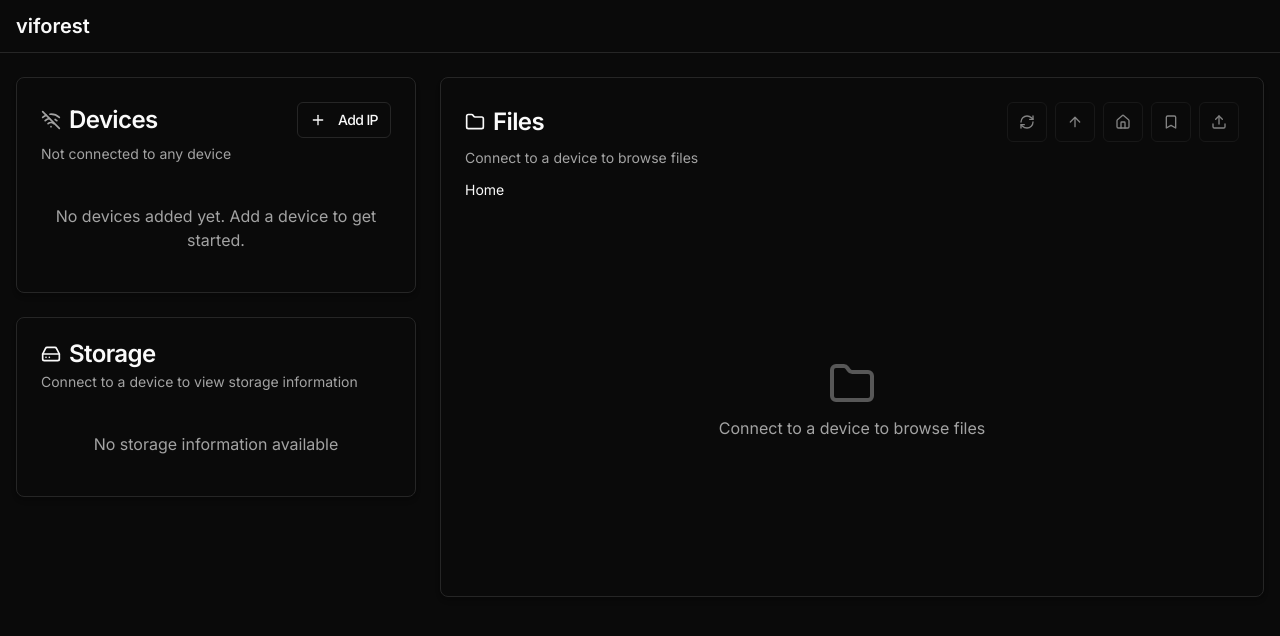
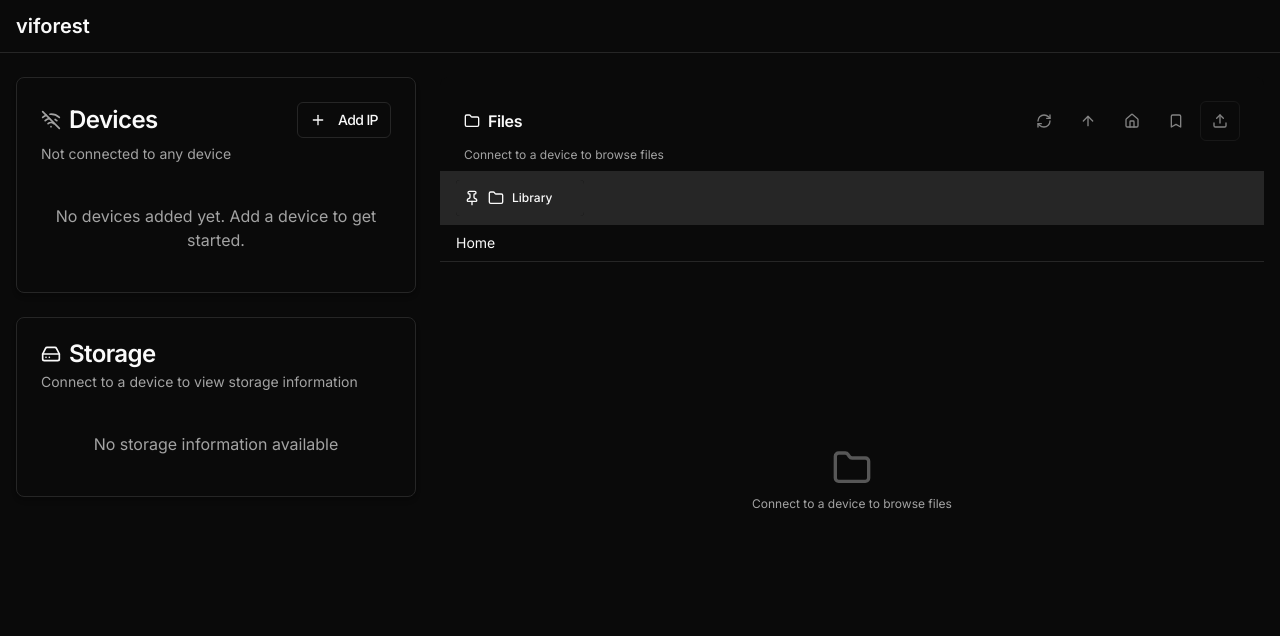
Before and after one commit to woflydev/viforest, a Next.js app in the folder viforest/: page / in a window 1280 px wide. Shown: the top 636 px of the page. Built offline with nearby package versions, Linux system fonts and the light colour scheme.

Commit message:
FEAT: fully working drag and drop!
with folder pinning
+ some more bugfixes

```diff
--- a/viforest/components/files/FileExplorer.tsx
+++ b/viforest/components/files/FileExplorer.tsx
@@ -4,15 +4,16 @@ import React, { useEffect, useState } from 'react';
 import {
   Card,
   CardContent,
-  CardDescription,
   CardHeader,
   CardTitle,
+  CardDescription,
 } from '@/components/ui/card';
-import {Button} from '@/components/ui/button'
+import { Button } from '@/components/ui/button';
 import { Tooltip, TooltipContent, TooltipTrigger } from '@/components/ui/tooltip';
 import { ScrollArea } from '@radix-ui/react-scroll-area';
 import {
-  Folder, ArrowUp, RefreshCw, Home, Loader2, Bookmark
+  Folder, ArrowUp, RefreshCw, Home, Loader2, Bookmark, X,
+  Pin
 } from 'lucide-react';
 import {
   Breadcrumb,
@@ -22,18 +23,18 @@ import {
   BreadcrumbPage,
   BreadcrumbSeparator,
 } from '@/components/ui/breadcrumb';
-import { motion, AnimatePresence } from 'framer-motion';
 import { FileTable } from './FileTable';
 import { UploadButton } from './UploadButton';
 import { UploadDialog } from '@/components/UploadDialog';
 import { useFileExplorer } from '@/hooks/useFileExplorer';
 import { DeviceConnection } from '@/types';
+import { defaultSavedPaths } from '@/config/savedPaths.config';
 
 interface FileExplorerProps {
   activeDevice: DeviceConnection | null;
 }
 
-type SavedPath = {
+export type SavedPath = {
   name: string;
   path: string;
   folderId: string;
@@ -53,23 +54,44 @@ export function FileExplorer({ activeDevice }: FileExplorerProps) {
     navigateUp,
   } = useFileExplorer(activeDevice);
 
-  const [savedPaths, setSavedPaths] = useState<SavedPath[]>([]);
   const [hoveredPathIndex, setHoveredPathIndex] = useState<number | null>(null);
   const [isDialogOpen, setIsDialogOpen] = useState(false);
   const [filesToUpload, setFilesToUpload] = useState<File[]>([]);
   const [targetFolderId, setTargetFolderId] = useState<string>('');
   const [targetAppType, setTargetAppType] = useState<string | undefined>();
 
-  // Load saved paths from localStorage
+  const [userSavedPaths, setUserSavedPaths] = useState<SavedPath[]>([]);
+  const [hydrated, setHydrated] = useState(false);
+
   useEffect(() => {
+    try {
       const stored = localStorage.getItem('savedPaths');
-    if (stored) setSavedPaths(JSON.parse(stored));
+      if (stored) {
+        const parsed = JSON.parse(stored);
+        if (Array.isArray(parsed)) setUserSavedPaths(parsed);
+      }
+    } catch (error) {
+      console.error('Error loading saved paths:', error);
+    }
+    setHydrated(true);
   }, []);
 
-  // Save to localStorage on update
   useEffect(() => {
-    localStorage.setItem('savedPaths', JSON.stringify(savedPaths));
-  }, [savedPaths]);
+    if (!hydrated) return;
+    try {
+      localStorage.setItem('savedPaths', JSON.stringify(userSavedPaths));
+    } catch (error) {
+      console.error('Error saving paths to localStorage:', error);
+    }
+  }, [userSavedPaths, hydrated]);
+
+  // Merge config and user paths, avoiding duplicates by folderId
+  const mergedSavedPaths = [
+    ...defaultSavedPaths,
+    ...userSavedPaths.filter(
+      userPath => !defaultSavedPaths.some(defaultPath => defaultPath.folderId === userPath.folderId)
+    ),
+  ];
 
   const handleSavePath = () => {
     const newPath = {
@@ -78,7 +100,11 @@ const handleSavePath = () => {
       folderId: currentFolder.id,
       appType: currentFolder.appType,
     };
-  setSavedPaths(prev => [...prev, newPath]);
+    setUserSavedPaths(prev => [...prev, newPath]);
+  };
+
+  const deleteSavedPath = (index: number) => {
+    setUserSavedPaths(prev => prev.filter((_, i) => i !== index));
   };
 
   const handleDropOnPath = (e: React.DragEvent, path: SavedPath) => {
@@ -91,102 +117,148 @@ const handleDropOnPath = (e: React.DragEvent, path: SavedPath) => {
   };
 
   return (
-    <div className="space-y-4">
-      <Card className="shadow-md flex flex-col h-[calc(100vh-280px)]">
-        <CardHeader className="pb-2">
-          <CardTitle className="flex items-center justify-between">
-            <div className="flex items-center gap-2">
-              <Folder className="h-5 w-5" />
+    <div className="flex flex-col h-full min-h-0 bg-background">
+      <Card className="flex flex-col h-full min-h-0 border-none shadow-none">
+        <CardHeader className="pb-2 border-b">
+          <CardTitle className="flex items-center justify-between text-base font-semibold">
+            <span className="flex items-center gap-2">
+              <Folder className="h-4 w-4" />
               Files
-            </div>
-            <div className="flex items-center gap-2">
+            </span>
+            <span className="flex items-center gap-1">
               <Tooltip>
                 <TooltipTrigger asChild>
                   <Button
-                    variant="outline"
+                    variant="ghost"
                     size="icon"
                     onClick={refreshCurrentFolder}
                     disabled={!activeDevice?.isConnected || loading}
-                    className="transition-all hover:scale-105"
                   >
                     <RefreshCw className={`h-4 w-4 ${loading ? 'animate-spin' : ''}`} />
                   </Button>
                 </TooltipTrigger>
                 <TooltipContent>Refresh</TooltipContent>
               </Tooltip>
-
               <Tooltip>
                 <TooltipTrigger asChild>
                   <Button
-                    variant="outline"
+                    variant="ghost"
                     size="icon"
                     onClick={navigateUp}
                     disabled={!activeDevice?.isConnected || breadcrumbs.length <= 1 || loading}
-                    className="transition-all hover:scale-105"
                   >
                     <ArrowUp className="h-4 w-4" />
                   </Button>
                 </TooltipTrigger>
                 <TooltipContent>Go Up</TooltipContent>
               </Tooltip>
-
               <Tooltip>
                 <TooltipTrigger asChild>
                   <Button
-                    variant="outline"
+                    variant="ghost"
                     size="icon"
                     onClick={() => navigateToBreadcrumb(breadcrumbs[0])}
                     disabled={!activeDevice?.isConnected || currentFolder.id === '' || loading}
-                    className="transition-all hover:scale-105"
                   >
                     <Home className="h-4 w-4" />
                   </Button>
                 </TooltipTrigger>
                 <TooltipContent>Home</TooltipContent>
               </Tooltip>
-
               <Tooltip>
                 <TooltipTrigger asChild>
                   <Button
-                    variant="outline"
+                    variant="ghost"
                     size="icon"
                     onClick={handleSavePath}
                     disabled={!activeDevice?.isConnected || loading}
-                    className="transition-all hover:scale-105"
                   >
                     <Bookmark className="h-4 w-4" />
                   </Button>
                 </TooltipTrigger>
                 <TooltipContent>Save Path</TooltipContent>
               </Tooltip>
-
               <UploadButton
                 activeDevice={activeDevice}
                 currentFolderId={currentFolder.id}
                 appType={currentFolder.appType}
                 onUploadComplete={refreshCurrentFolder}
               />
-            </div>
+            </span>
           </CardTitle>
-          <CardDescription>
+          <CardDescription className="text-xs text-muted-foreground mt-1">
             {activeDevice?.isConnected
               ? `Browsing files on ${activeDevice.name}`
               : 'Connect to a device to browse files'}
           </CardDescription>
         </CardHeader>
 
-        <div className="px-6 py-1">
+        {/* Saved Paths Bar */}
+        {hydrated && mergedSavedPaths.length > 0 && (
+        <div className="px-4 py-2 border-b bg-muted">
+          <div className="flex gap-2 overflow-x-auto scrollbar-thin scrollbar-thumb-muted-foreground/30 scrollbar-track-transparent">
+            {mergedSavedPaths.map((path, index) => (
+              <Tooltip key={index}>
+                <TooltipTrigger asChild>
+                  <div
+                    className={`flex-shrink-0 rounded transition-all ${
+                      hoveredPathIndex === index
+                        ? 'ring-2 ring-primary bg-primary/10'
+                        : 'bg-background'
+                    }`}
+                    onDragOver={e => { e.preventDefault(); setHoveredPathIndex(index); }}
+                    onDragEnter={e => { e.preventDefault(); setHoveredPathIndex(index); }}
+                    onDragLeave={() => setHoveredPathIndex(null)}
+                    onDrop={e => {
+                      e.preventDefault();
+                      setHoveredPathIndex(null);
+                      handleDropOnPath(e, path);
+                    }}
+                  >
+                    <Button
+                      variant="secondary"
+                      size="sm"
+                      className={`flex items-center gap-1 px-2 py-1 text-xs rounded transition-all relative w-32 justify-start ${
+                        hoveredPathIndex === index ? 'border-primary border-2 bg-primary/10' : ''
+                      }`}
+                      onClick={() => {
+                        // Instead of navigateToFolder, use navigateToBreadcrumb or a custom handler
+                        // that can handle folderId/appType directly
+                        navigateToFolder({ id: path.folderId, isDirectory: true, name: path.name, appType: path.appType });
+                      }}
+                    >
+                      <Pin className="h-3 w-3 text-primary mr-1" />
+                      <Folder className="h-4 w-4 mr-1" />
+                      <span className="truncate">{path.name}</span>
+                      {index >= defaultSavedPaths.length && (
+                        <X
+                          className="h-3 w-3 ml-1 cursor-pointer opacity-60 hover:opacity-100"
+                          onClick={e => {
+                            e.stopPropagation();
+                            deleteSavedPath(index - defaultSavedPaths.length);
+                          }}
+                        />
+                      )}
+                    </Button>
+                  </div>
+                </TooltipTrigger>
+                <TooltipContent>
+                  📌 Pinned folder.<br />
+                  Click to open.<br />
+                  Drag files here to upload.
+                </TooltipContent>
+              </Tooltip>
+            ))}
+          </div>
+        </div>
+      )}
+
+        {/* Breadcrumbs */}
+        <div className="px-4 py-2 bg-background border-b">
           <Breadcrumb>
             <BreadcrumbList>
-              <AnimatePresence mode="popLayout">
               {breadcrumbs.map((breadcrumb, index) => (
-                  <motion.div
-                    key={breadcrumb.id || 'root'}
-                    initial={{ opacity: 0, x: -20 }}
-                    animate={{ opacity: 1, x: 0 }}
-                    exit={{ opacity: 0, x: 20 }}
-                    transition={{ duration: 0.2 }}
-                  >
+                <React.Fragment key={breadcrumb.id || 'root'}>
                   {index > 0 && <BreadcrumbSeparator />}
                   {index === breadcrumbs.length - 1 ? (
                     <BreadcrumbPage>{breadcrumb.name}</BreadcrumbPage>
@@ -200,43 +272,27 @@ const handleDropOnPath = (e: React.DragEvent, path: SavedPath) => {
                       </BreadcrumbLink>
                     </BreadcrumbItem>
                   )}
-                  </motion.div>
+                </React.Fragment>
               ))}
-              </AnimatePresence>
             </BreadcrumbList>
           </Breadcrumb>
         </div>
 
-        <CardContent className="flex-1 p-3 overflow-hidden">
-          <AnimatePresence mode="wait">
+        {/* File List */}
+        <CardContent className="flex-1 min-h-0 p-0 overflow-y-auto bg-background">
           {!activeDevice?.isConnected ? (
-              <motion.div
-                initial={{ opacity: 0, y: 20 }}
-                animate={{ opacity: 1, y: 0 }}
-                exit={{ opacity: 0, y: -20 }}
-                className="flex flex-col items-center justify-center h-full text-muted-foreground"
-              >
-                <Folder className="h-12 w-12 mb-2 opacity-50" />
-                <p>Connect to a device to browse files</p>
-              </motion.div>
+            <div className="flex flex-col items-center justify-center h-full text-muted-foreground py-8">
+              <Folder className="h-10 w-10 mb-2 opacity-50" />
+              <p className="text-xs">Connect to a device to browse files</p>
+            </div>
           ) : loading ? (
-              <motion.div
-                initial={{ opacity: 0 }}
-                animate={{ opacity: 1 }}
-                exit={{ opacity: 0 }}
-                className="flex flex-col items-center justify-center h-full text-muted-foreground"
-              >
-                <Loader2 className="h-8 w-8 mb-2 animate-spin" />
-                <p>Loading files...</p>
-              </motion.div>
+            <div className="flex flex-col items-center justify-center h-full text-muted-foreground py-8">
+              <Loader2 className="h-7 w-7 mb-2 animate-spin" />
+              <p className="text-xs">Loading files...</p>
+            </div>
           ) : error ? (
-              <motion.div
-                initial={{ opacity: 0 }}
-                animate={{ opacity: 1 }}
-                exit={{ opacity: 0 }}
-                className="flex flex-col items-center justify-center h-full text-destructive"
-              >
-                <p>{error}</p>
+            <div className="flex flex-col items-center justify-center h-full text-destructive py-8">
+              <p className="text-xs">{error}</p>
               <Button
                 variant="outline"
                 size="sm"
@@ -245,18 +301,13 @@ const handleDropOnPath = (e: React.DragEvent, path: SavedPath) => {
               >
                 Try Again
               </Button>
-              </motion.div>
+            </div>
           ) : files.length === 0 ? (
-              <motion.div
-                initial={{ opacity: 0 }}
-                animate={{ opacity: 1 }}
-                exit={{ opacity: 0 }}
-                className="flex flex-col items-center justify-center h-full text-muted-foreground"
-              >
-                <p>No files found in this folder</p>
-              </motion.div>
+            <div className="flex flex-col items-center justify-center h-full text-muted-foreground py-8">
+              <p className="text-xs">No files found in this folder</p>
+            </div>
           ) : (
-              <ScrollArea className="h-full pr-4">
+            <ScrollArea className="h-full">
               <FileTable
                 files={files}
                 onFileClick={navigateToFolder}
@@ -265,51 +316,8 @@ const handleDropOnPath = (e: React.DragEvent, path: SavedPath) => {
               />
             </ScrollArea>
           )}
-          </AnimatePresence>
         </CardContent>
       </Card>
-
-      {savedPaths.length > 0 && (
-        <Card className="transition-all duration-300">
-          <CardHeader>
-            <CardTitle className="text-sm">Saved Paths</CardTitle>
-            <CardDescription>Drag and drop files onto a path below to upload</CardDescription>
-          </CardHeader>
-          <CardContent>
-            <div className="grid grid-cols-2 md:grid-cols-3 lg:grid-cols-4 gap-4">
-              {savedPaths.map((path, index) => (
-                <div
-                  key={index}
-                  onDragOver={(e) => e.preventDefault()}
-                  onDrop={(e) => handleDropOnPath(e, path)}
-                  // onDragOver={(e) => {
-                  //   e.preventDefault();
-                  //   setHoveredPathIndex(index);
-                  // }}
-                  onDragLeave={() => setHoveredPathIndex(null)}
-                  // onDrop={(e) => {
-                  //   setHoveredPathIndex(null);
-                  //   handleDropOnPath(e, path.folderId);
-                  // }}
-                >
-                  <Button
-                    variant="outline"
-                    className={`h-auto py-4 flex flex-col items-center gap-2 w-full transition ${
-                      hoveredPathIndex === index ? 'border-primary border-2 bg-primary/10' : ''
-                    }`}
-                  >
-                    <Folder className="h-6 w-6" />
-                    <span className="text-sm font-normal">{path.name}</span>
-                    <span className="text-xs text-muted-foreground truncate w-full text-center">
-                      {path.path}
-                    </span>
-                  </Button>
-                </div>
-              ))}
-            </div>
-          </CardContent>
-        </Card>
-      )}
 
       <UploadDialog
         files={filesToUpload}
--- a/viforest/components/files/FileTable.tsx
+++ b/viforest/components/files/FileTable.tsx
@@ -25,14 +25,10 @@ export function FileTable({
 
   const handleDownload = async (file: FileItem, e: React.MouseEvent) => {
     e.stopPropagation();
-
     if (!activeDevice) return;
-
     setDownloadingFileId(file.id);
-
     try {
       const success = await downloadFile(activeDevice.ip, file);
-
       if (success) {
         toast({
           title: 'Download complete',
@@ -66,29 +62,34 @@ export function FileTable({
   });
 
   return (
+    <div className="w-full">
       <Table>
         <TableHeader>
           <TableRow>
-          <TableHead className="w-[300px]">Name</TableHead>
-          <TableHead>Size</TableHead>
-          <TableHead>Modified</TableHead>
-          <TableHead className="text-right">Actions</TableHead>
+            <TableHead className="w-[240px]">Name</TableHead>
+            <TableHead className="w-[80px]">Size</TableHead>
+            <TableHead className="w-[120px]">Modified</TableHead>
+            <TableHead className="text-right w-[60px]">Actions</TableHead>
           </TableRow>
         </TableHeader>
         <TableBody>
           {sortedFiles.map((file) => (
             <TableRow
               key={file.id}
-            onClick={() => onFileClick(file)}
-            className={file.isDirectory ? 'cursor-pointer hover:bg-muted/50' : 'hover:bg-muted/20'}
+              onClick={() => file.isDirectory && onFileClick(file)}
+              className={
+                file.isDirectory
+                  ? 'cursor-pointer hover:bg-muted/50'
+                  : 'hover:bg-muted/20'
+              }
             >
-            <TableCell className="font-medium flex items-center space-x-2">
+              <TableCell className="font-medium flex items-center gap-2">
                 {file.isDirectory ? (
-                <Folder className="h-5 w-5 text-blue-500" />
+                  <Folder className="h-4 w-4 text-blue-500" />
                 ) : (
-                <File className="h-5 w-5 text-muted-foreground" />
+                  <File className="h-4 w-4 text-muted-foreground" />
                 )}
-              <span>{file.name}</span>
+                <span className="truncate">{file.name}</span>
               </TableCell>
               <TableCell>
                 {file.isDirectory ? (
@@ -116,5 +117,6 @@ export function FileTable({
           ))}
         </TableBody>
       </Table>
+    </div>
   );
 }
--- /dev/null
+++ b/viforest/config/savedPaths.config.ts
@@ -0,0 +1,10 @@
+import { SavedPath } from '@/components/files/FileExplorer';
+
+export const defaultSavedPaths: SavedPath[] = [
+  {
+    name: "Library",
+    path: "Home/Learning/Library",
+    folderId: "Library",
+    appType: "APP_LEARNING"
+  },
+];
```
Also changed, not shown: 1 other file (tests, documents, lock files or other folders). Lines whose indentation alone changed are shown as unchanged.
